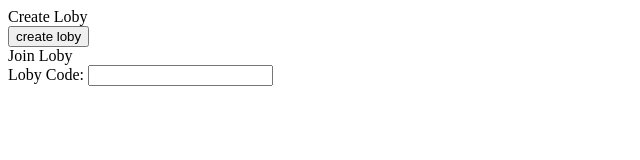
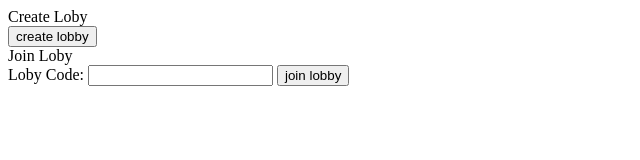
Before and after one commit to sebastianrich18/CSE-312, a website: page public/index.html in a window 1280 px wide. Shown: the whole page, without its empty margins (0-640 px from the left). Drawn offline with nearby package versions, Linux system fonts and the light colour scheme.

Commit message:
join button

```diff
--- a/public/index.html
+++ b/public/index.html
@@ -9,12 +9,13 @@
 <body>
     <div>Create Loby</div>
     <form id="create-form" action="/game.html">
-        <input type="submit" name="createLoby" id="createLoby" value="create loby">
+        <input type="submit" name="createLoby" id="createLoby" value="create lobby">
     </form>
     <div>Join Loby</div>
     <form id="join-form" action="/game.html">
         <label for="lobyCode">Loby Code:</label>
         <input type="number" name="lobyCode" id="lobyCode" minlength="5">
+        <input type="submit" name="joinLoby" id="joinLoby" value="join lobby">
     </form>
 
 
```
